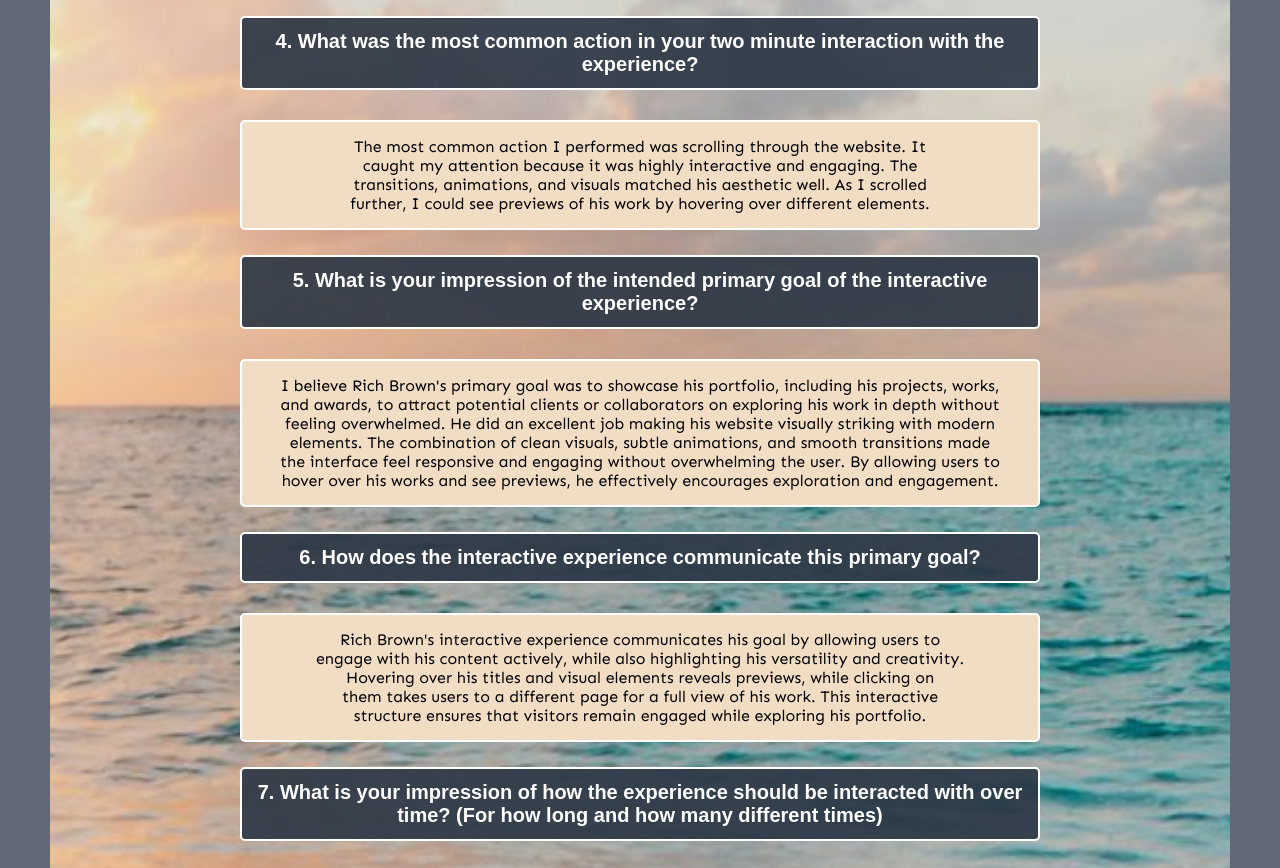
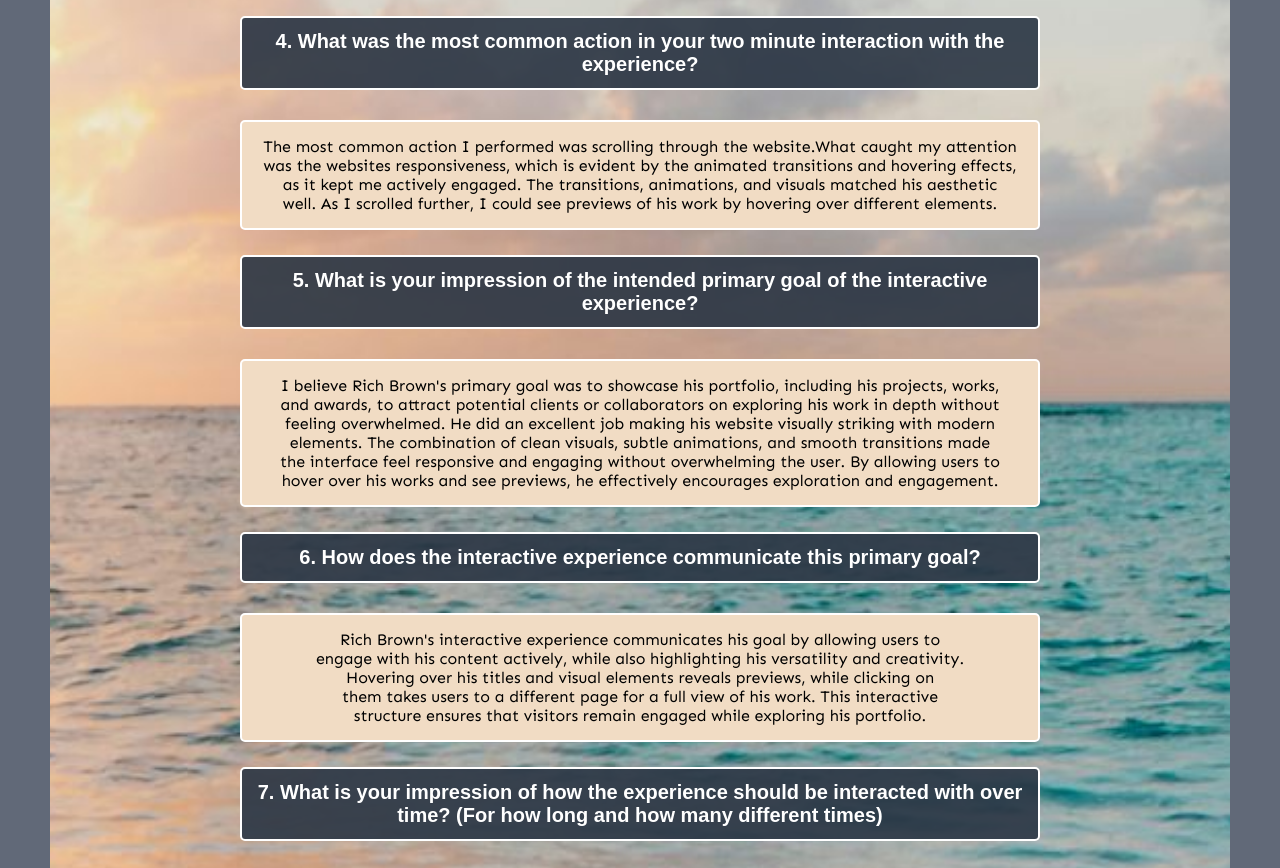
Before and after one commit to nynciaaa/nynciaaa.github.io, a plain HTML site: page assignment1/index.html in a window 1280 px wide. Shown: the part 1440-2308 px from the top of the page. Drawn offline with Linux system fonts and the light colour scheme; a web font is replaced by a local one.

Commit message:
ASSIGNMENT 1 FINISHED

```diff
--- a/assignment1/index.html
+++ b/assignment1/index.html
@@ -87,11 +87,12 @@
         the experience?
       </div>
       <h3>
-        The most common action I performed was scrolling through the website. It
-        caught my attention because it was highly interactive and engaging. The
-        transitions, animations, and visuals matched his aesthetic well. As I
-        scrolled further, I could see previews of his work by hovering over
-        different elements.
+        The most common action I performed was scrolling through the
+        website.What caught my attention was the websites responsiveness, which
+        is evident by the animated transitions and hovering effects, as it kept
+        me actively engaged. The transitions, animations, and visuals matched
+        his aesthetic well. As I scrolled further, I could see previews of his
+        work by hovering over different elements.
       </h3>
       <div class="grid-box">
         5. What is your impression of the intended primary goal of the
```
